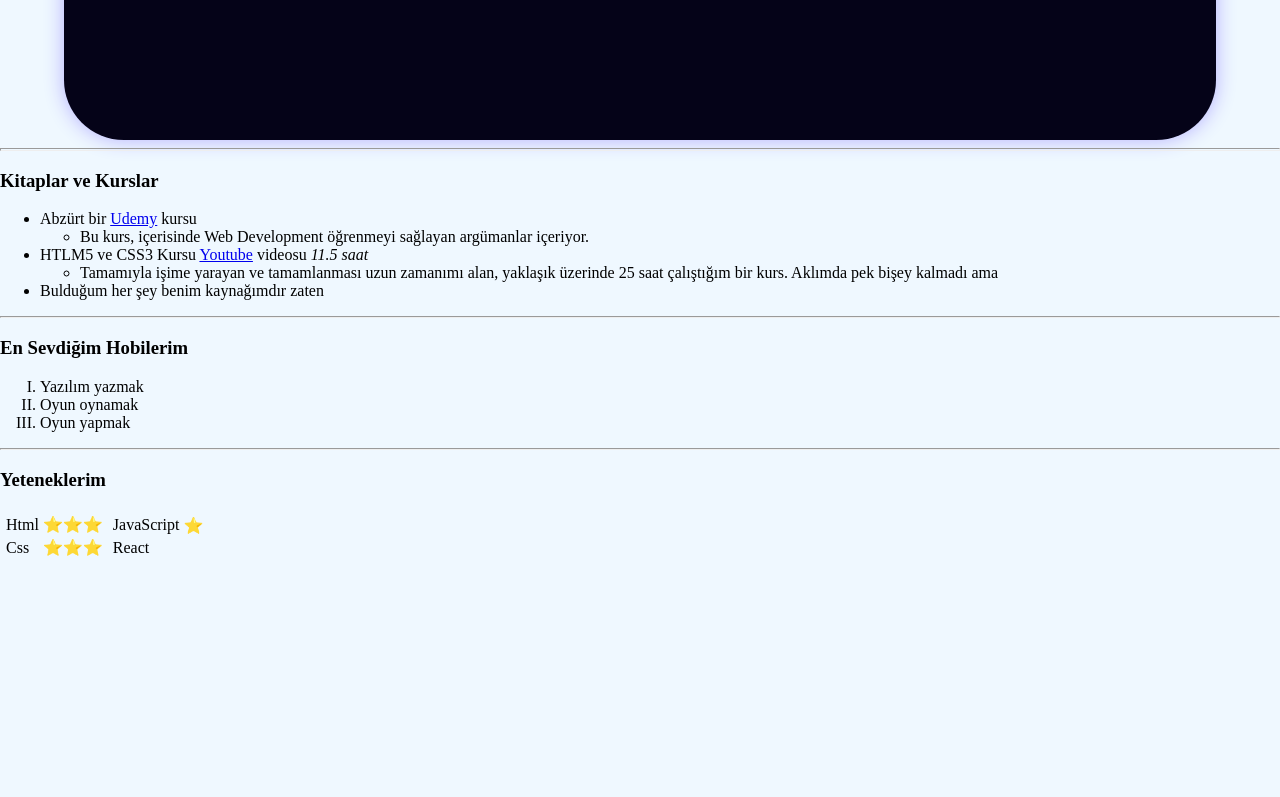
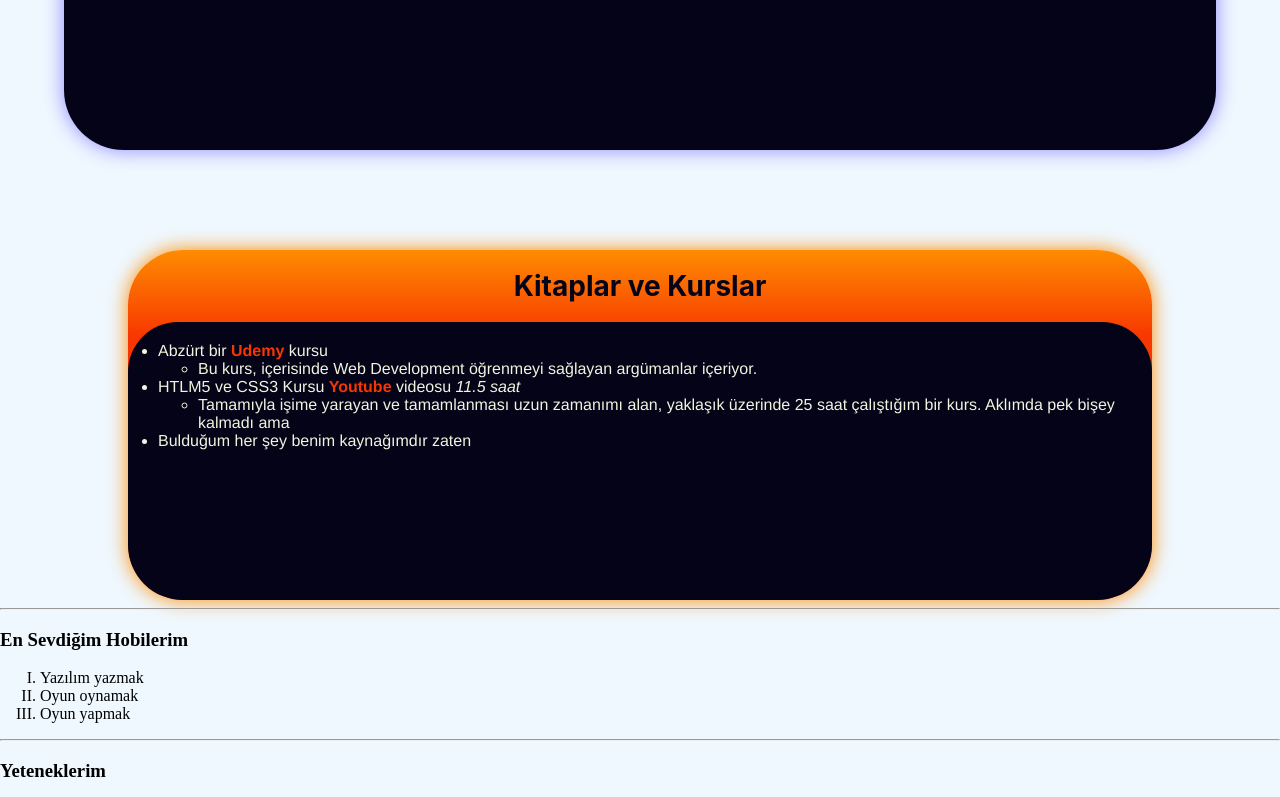
Before and after one commit to polatefekaya/LearningSite, a plain HTML site: page index.html in a window 1280 px wide. Shown: the part 760-1557 px from the top of the page. Before the commit the page ends 1323 px from the top, so only its background shows below. Drawn offline with Linux system fonts and the light colour scheme.

Commit message:
Add files via upload

```diff
--- a/Style.css
+++ b/Style.css
@@ -17,8 +17,8 @@ body {
   width: 90%;
   margin: 0 auto;
   margin-top: 100px;
-  height: 55vh;
-  box-shadow: 0px 0px 20px #b5b0ff;
+  height: 450px;
+  box-shadow: 0px 0px 20px #9088ff;
   overflow: hidden;
 }
 
@@ -165,3 +165,51 @@ body {
     color: #f1f4df;
   }
 }
+
+#egitim {
+  width: 80%;
+  margin: 0 auto;
+  margin-top: 100px;
+  border-radius: 55px;
+  height: 350px;
+  background: linear-gradient(#fe8c00, #f83600, #f83600, #f83600, #f83600);
+  box-sizing: border-box;
+  overflow: hidden;
+  padding: 0;
+  box-shadow: 0px 0px 20px #fe8c00;
+}
+
+#egitimicerik {
+  font-family: Helvetica, sans-serif;
+  position: relative;
+  color: #f1f4df;
+  width: 100%;
+  border-top-left-radius: 50px;
+  border-top-right-radius: 50px;
+  height: 300px;
+  background: var(--main-dark-color);
+  margin-top: 0px;
+}
+
+#divul {
+  width: 100%;
+  height: 300px;
+  position: relative;
+  top: 20px;
+  left: -10px;
+}
+
+#divul a {
+  font-family: Helvetica, sans-serif;
+  color: #f83600;
+  text-decoration: none;
+  font-weight: bolder;
+}
+
+#egitim h1 {
+  font-size: 1.75rem;
+  text-align: center;
+  font-family: -apple-system, BlinkMacSystemFont, "Segoe UI", Roboto, Oxygen,
+    Ubuntu, Cantarell, "Open Sans", "Helvetica Neue", sans-serif;
+  color: var(--main-dark-color);
+}
--- a/index.html
+++ b/index.html
@@ -38,29 +38,36 @@
         kurtaracak
       </p>
     </div>
-    <hr size="3px" />
-    <h3>Kitaplar ve Kurslar</h3>
+    <div id="egitim">
+      <h1>Kitaplar ve Kurslar</h1>
+      <div id="egitimicerik">
+        <div id="divul">
           <ul>
             <li>
               Abzürt bir <a href="#">Udemy</a> kursu
               <ul>
                 <li>
-            Bu kurs, içerisinde Web Development öğrenmeyi sağlayan argümanlar
-            içeriyor.
+                  Bu kurs, içerisinde Web Development öğrenmeyi sağlayan
+                  argümanlar içeriyor.
                 </li>
               </ul>
             </li>
             <li>
-        HTLM5 ve CSS3 Kursu <a href="#">Youtube</a> videosu <em>11.5 saat</em>
+              HTLM5 ve CSS3 Kursu <a href="#">Youtube</a> videosu
+              <em>11.5 saat</em>
               <ul>
                 <li>
-            Tamamıyla işime yarayan ve tamamlanması uzun zamanımı alan, yaklaşık
-            üzerinde 25 saat çalıştığım bir kurs. Aklımda pek bişey kalmadı ama
+                  Tamamıyla işime yarayan ve tamamlanması uzun zamanımı alan,
+                  yaklaşık üzerinde 25 saat çalıştığım bir kurs. Aklımda pek
+                  bişey kalmadı ama
                 </li>
               </ul>
             </li>
             <li>Bulduğum her şey benim kaynağımdır zaten</li>
           </ul>
+        </div>
+      </div>
+    </div>
     <hr />
     <h3>En Sevdiğim Hobilerim</h3>
     <ol type="I">
```
Lines whose indentation alone changed are shown as unchanged.
